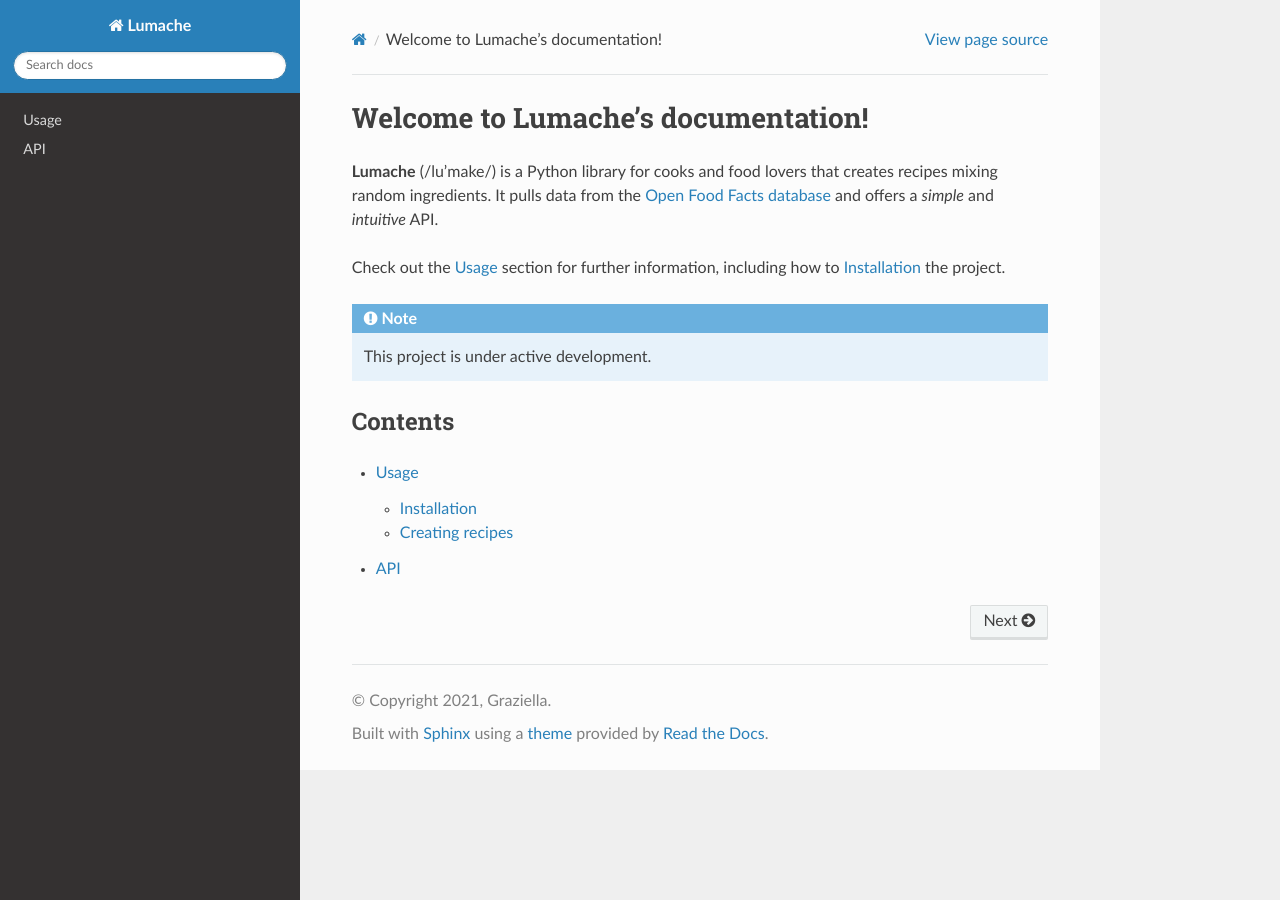
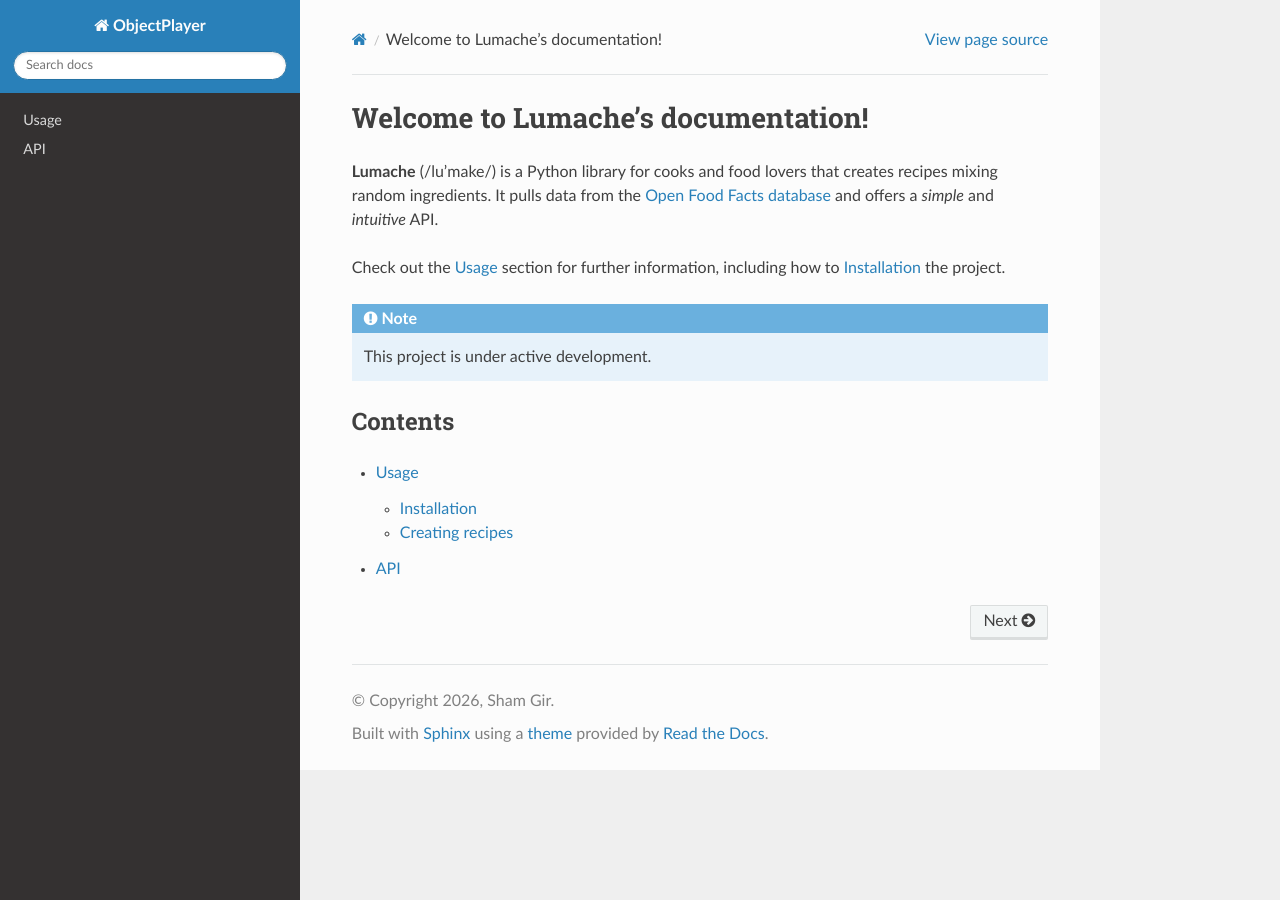
Before and after one commit to ShamGir/objectplayer-testing-doc-2, a Sphinx documentation site: the page built from docs/source/index.rst, in a window 1280 px wide. Built offline with Sphinx 7.4.7 and the Read the Docs theme 3.1.0, drawn with Linux system fonts in a browser that asks for light colours.

Commit message:
Update conf.py

```diff
--- a/docs/source/conf.py
+++ b/docs/source/conf.py
@@ -2,12 +2,12 @@
 
 # -- Project information
 
-project = 'Lumache'
-copyright = '2021, Graziella'
-author = 'Graziella'
+project = 'ObjectPlayer'
+copyright = '2026, Sham Gir'
+author = 'Sham Gir'
 
 release = '0.1'
-version = '0.1.0'
+version = '0.2.0'
 
 # -- General configuration
 
```
